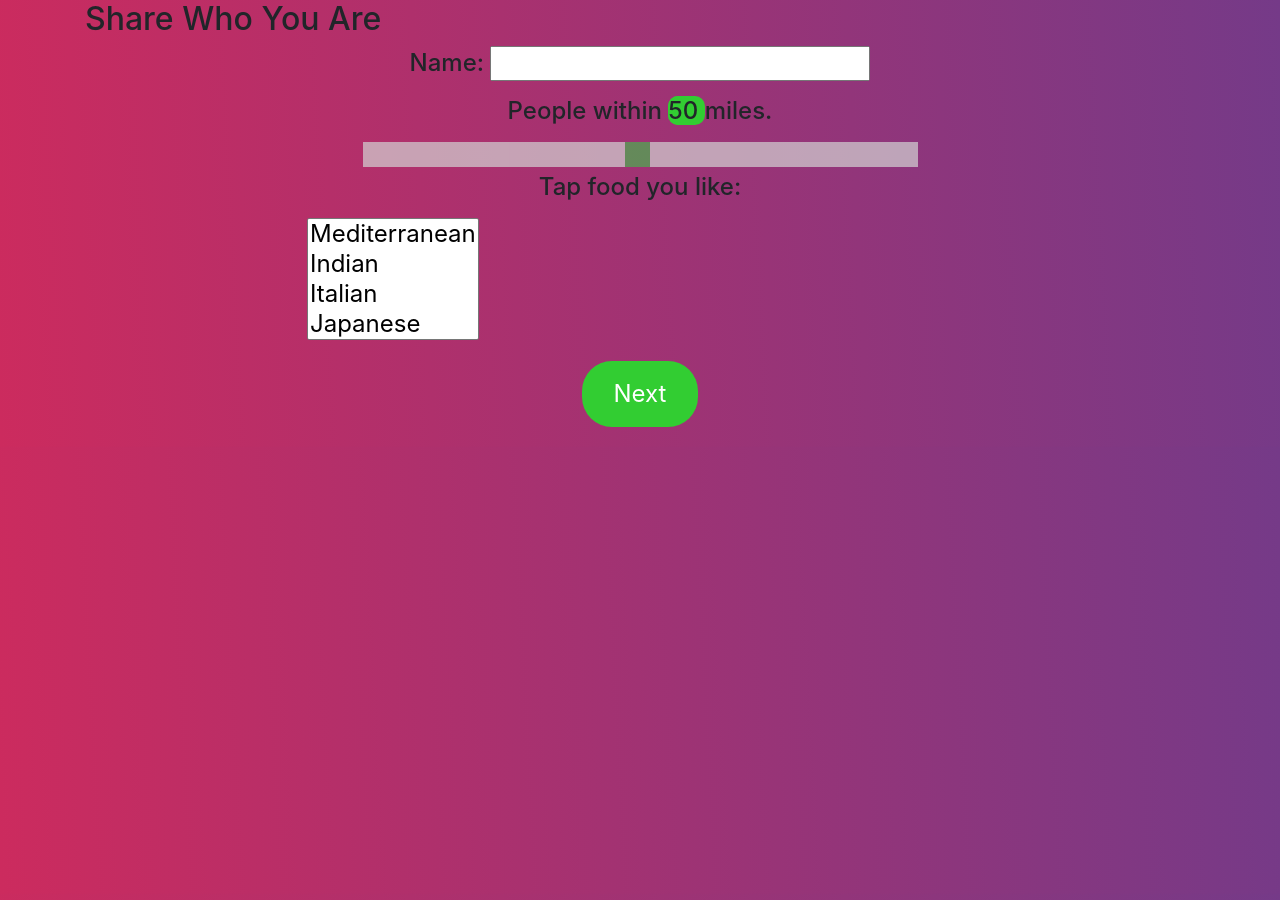
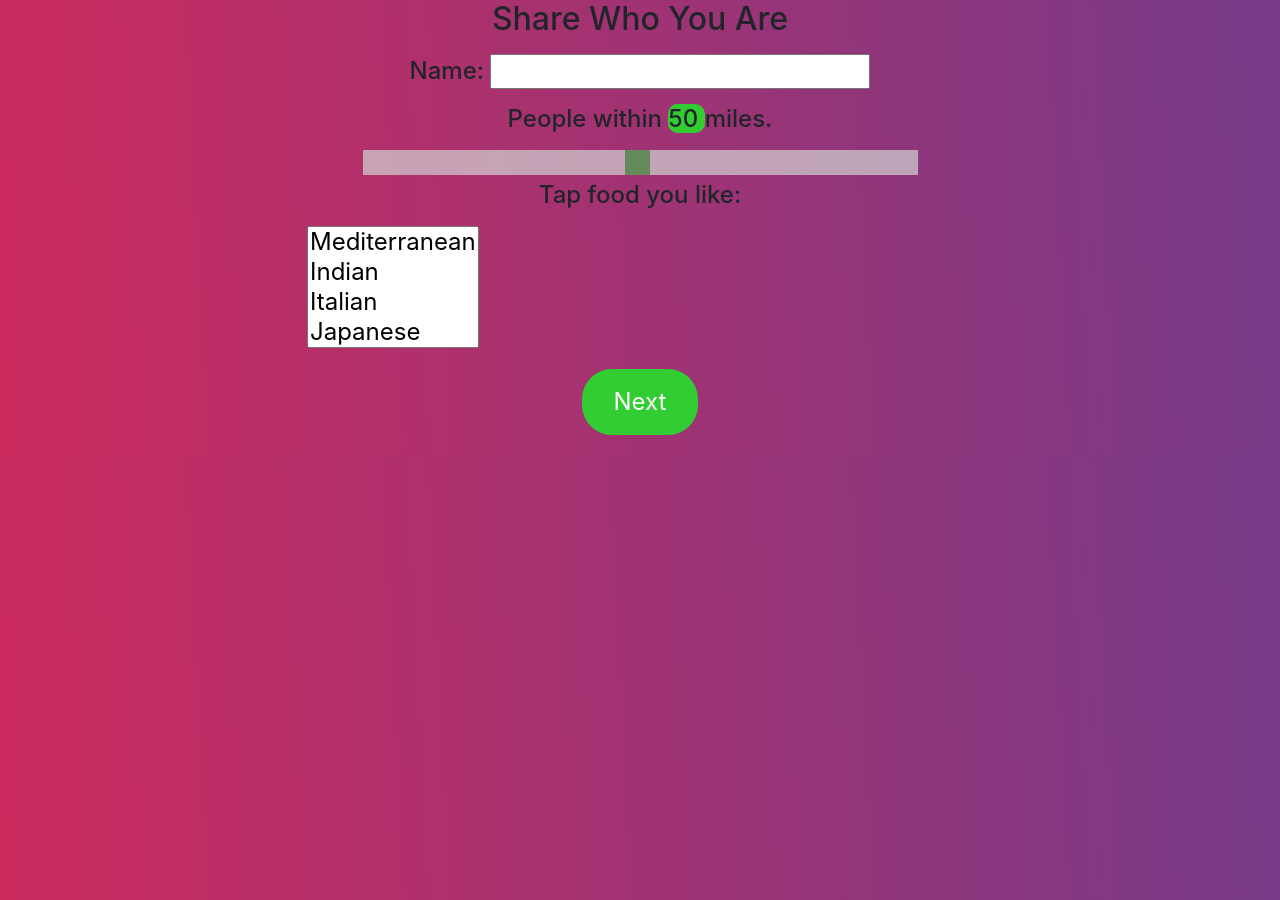
Before and after one commit to lonelyhackers/we-eat, a Jekyll site: the page questions.html, which Jekyll copies as it is, in a window 1280 px wide. Built offline with Jekyll 4.4.1, drawn with Linux system fonts in a browser that asks for light colours.

Commit message:
Update questions.html

```diff
--- a/questions.html
+++ b/questions.html
@@ -86,7 +86,7 @@ span {
     </head>
     <body style="background-image: linear-gradient(87deg, rgb(204, 43, 94) 0%, rgb(117, 58, 136) 100%); background-repeat: repeat-y; background-position: right bottom;">
         <div class="container">
-            <h2>Share Who You Are</h2>
+		<h2><p align="center">Share Who You Are</p></h2>
             <h4> <p align="center">Name: <input type="text" name="input_name" id="input_name"></p> </h4>
             <div class="slidecontainer">
                 <h4> <p align="center"> People within <span> <span id="demo"></span> </span>    miles.</p> </h4>
```
